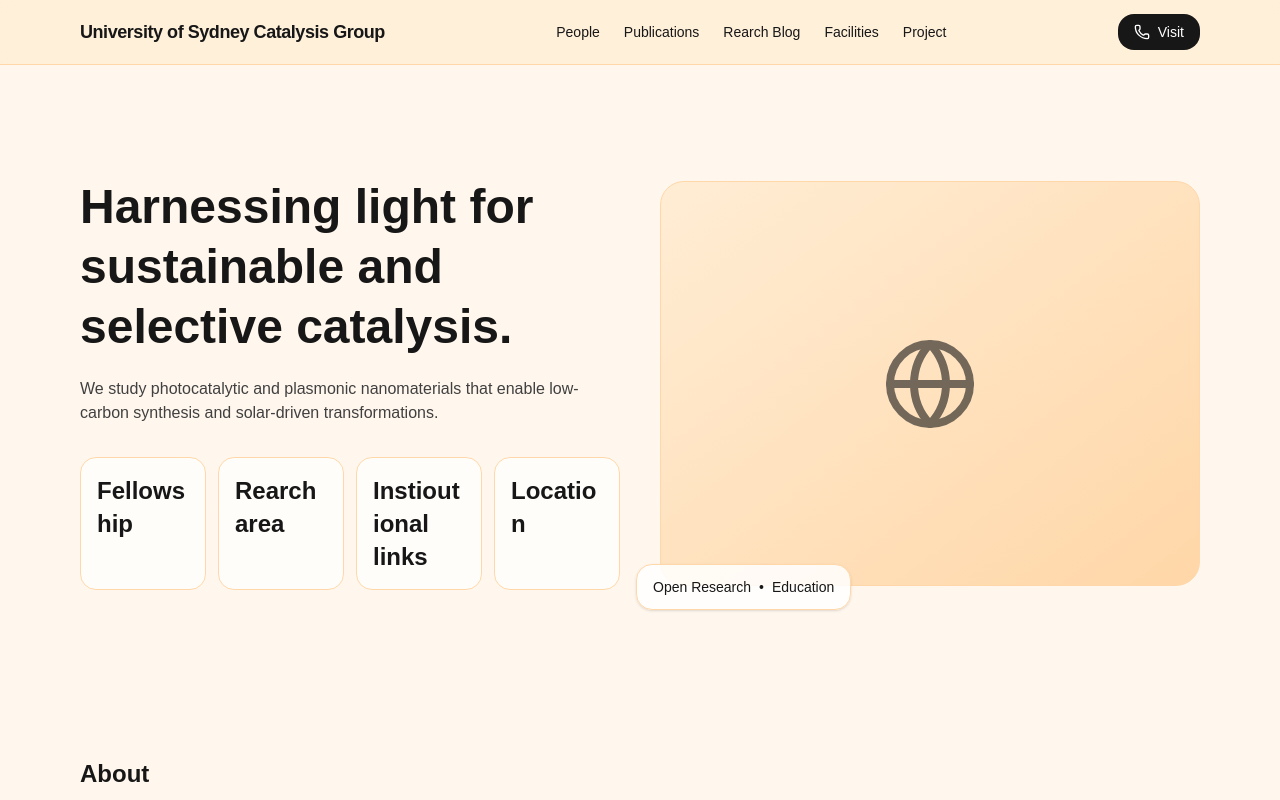
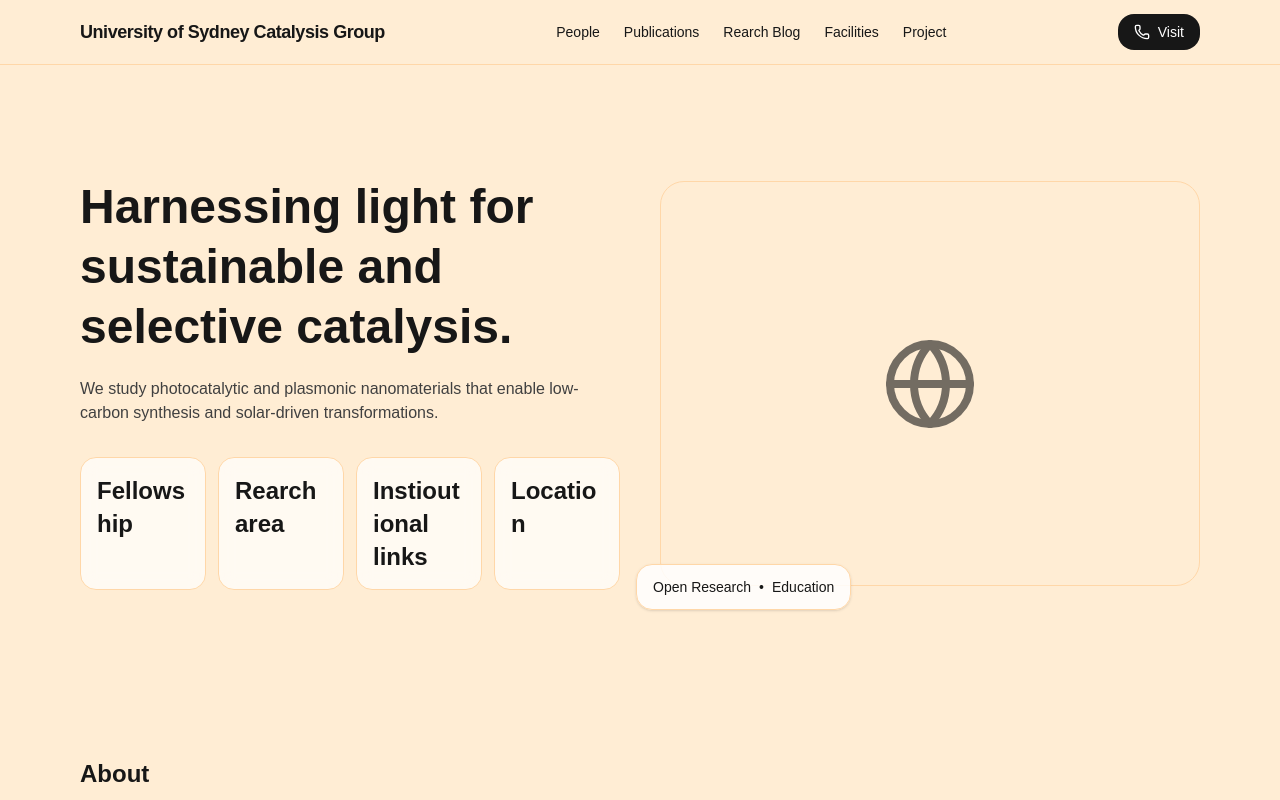
Before and after one commit to zhli0170/company-site, a Next.js app: page / in a window 1280 px wide. Shown: the top 800 px of the page. Built offline with nearby package versions, Linux system fonts and the light colour scheme.

Commit message:
style: switch to solid orange background (no gradients)

```diff
--- a/app/page.tsx
+++ b/app/page.tsx
@@ -136,9 +136,10 @@ export default function CompanyIntroSite() {
 
 
   return (
-    <div className="min-h-screen w-full text-neutral-900 bg-gradient-to-b from-orange-50 via-orange-50 to-orange-100">
+    <div className="min-h-screen w-full text-neutral-900 bg-orange-100">
       {/* Navbar */}
-      <header className="sticky top-0 z-50 backdrop-blur bg-orange-100/80 border-b border-orange-200">
+      <header className="sticky top-0 z-50 bg-orange-100 border-b border-orange-200">
+
         <div className="mx-auto max-w-6xl px-4 h-16 flex items-center justify-between">
           <a href="#home" className="font-semibold text-lg tracking-tight">
             {data.name}
@@ -188,7 +189,7 @@ export default function CompanyIntroSite() {
             transition={{ duration: 0.6, delay: 0.1 }}
             className="relative"
           >
-            <div className="aspect-[4/3] rounded-3xl border border-orange-200 bg-gradient-to-br from-orange-100 to-orange-200 grid place-items-center">
+            <div className="aspect-[4/3] rounded-3xl border border-orange-200 bg-orange-100 grid place-items-center">
               <Globe className="w-24 h-24 opacity-60" />
             </div>
             <div className="hidden md:block absolute -bottom-6 -left-6 rounded-2xl px-4 py-3 bg-white/85 border border-orange-200 text-sm shadow">
```
